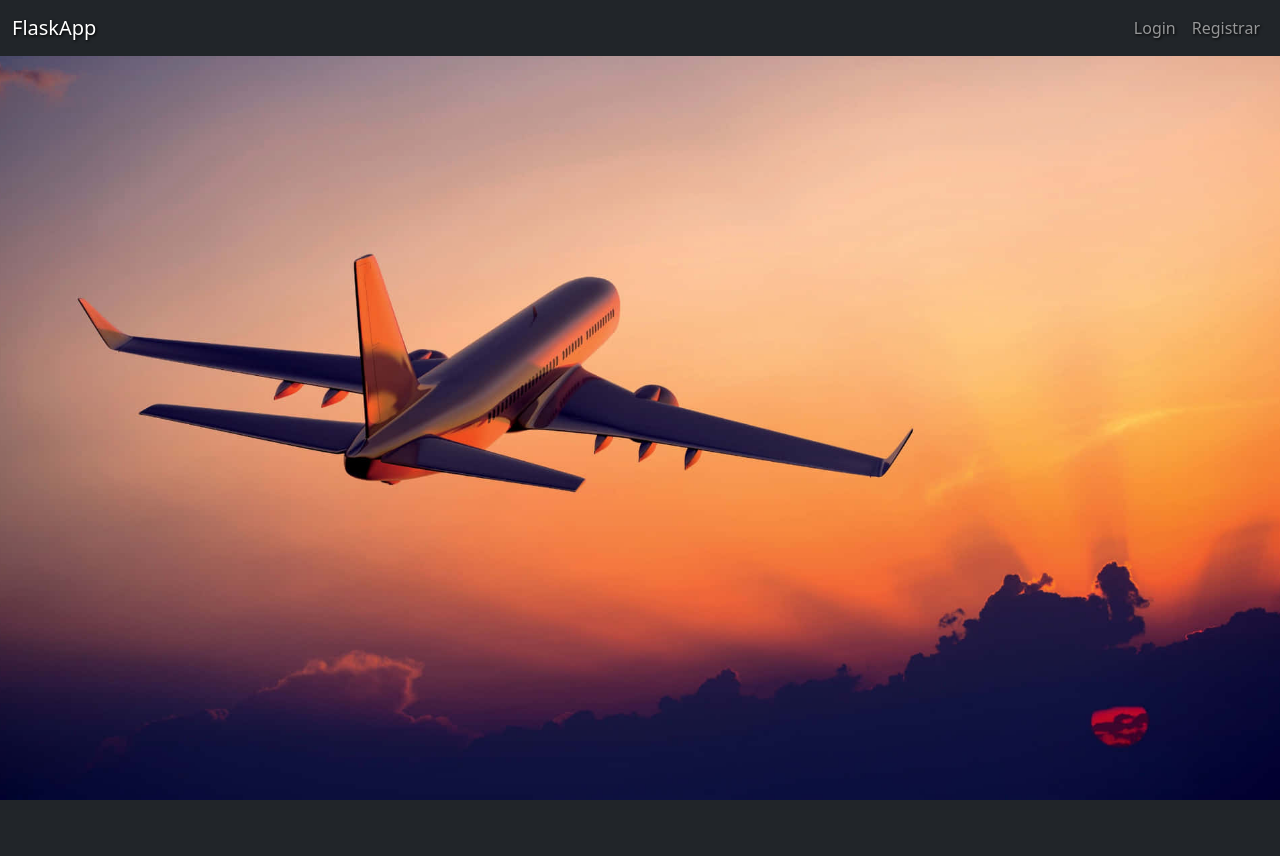
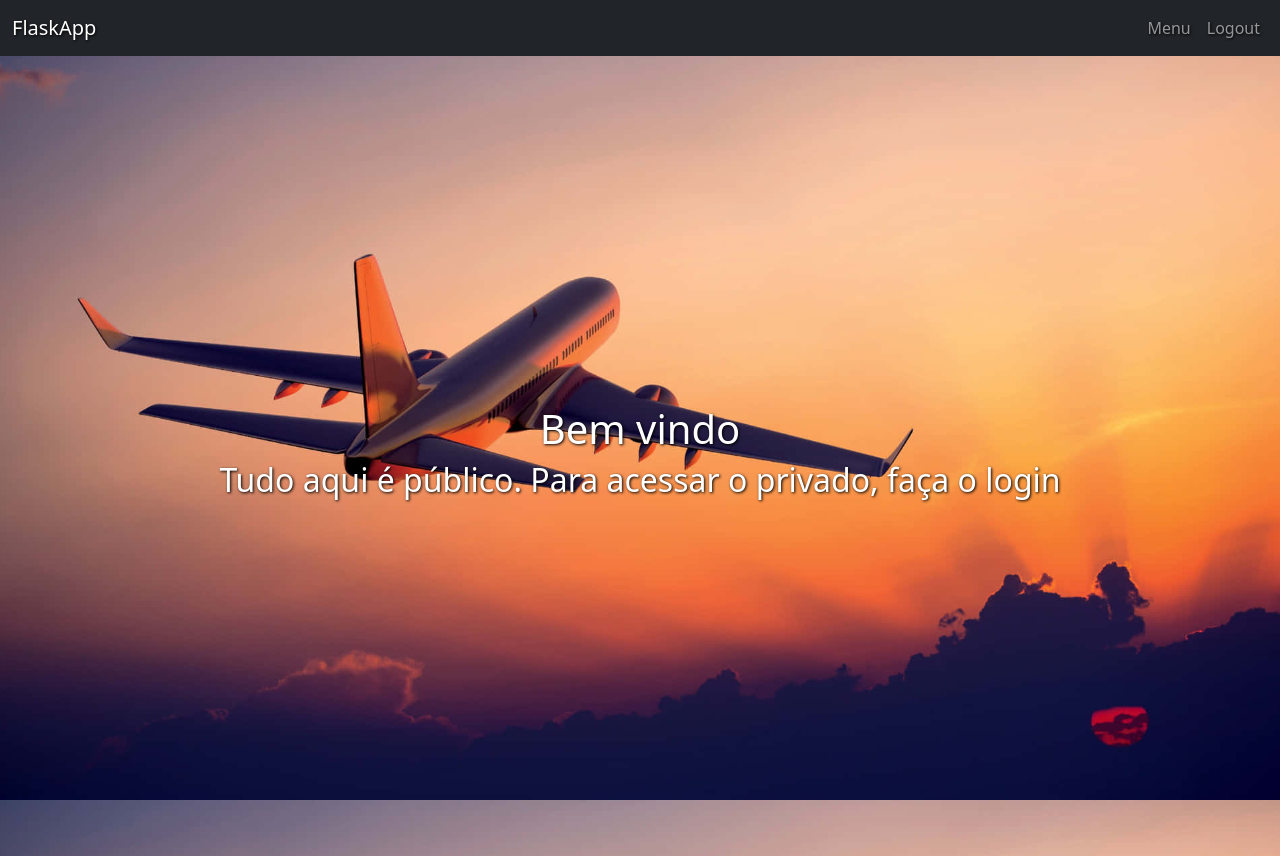
Before and after one commit to Lucasdias79931/airportSystem, a Flask app: page / in a window 1280 px wide. Before the commit the page ends 800 px from the top, so only its background shows below. Run offline with Flask 3, Linux system fonts and the light colour scheme; the visitor is signed in with stand-in values (Sample User, id 1).

Commit message:
login estruturado

```diff
--- a/src/auth/authRoute.py
+++ b/src/auth/authRoute.py
@@ -16,7 +16,7 @@ def login():
             return redirect(url_for("menu.menu"))
         else:
             flash("CPF ou senha inválidos", "danger")
-            return redirect(url_for("auth.login"))
+            return redirect(url_for("home"))
 
     return render_template("login.html")
 
--- /dev/null
+++ b/src/home/homeRoute.py
@@ -0,0 +1,9 @@
+# src/home/homeRoute.py
+from flask import Blueprint, session, render_template, redirect, url_for
+
+home_bp = Blueprint("home", __name__, url_prefix="/")
+
+@home_bp.route("/")
+def index():
+
+    return render_template("home.html")
--- a/templates/home.html
+++ b/templates/home.html
@@ -3,28 +3,45 @@
 {% block title %}Página Inicial - FlaskApp{% endblock %}
 
 {% block head %}
-  <style>
-    body {
+<style>
+  body, html {
+    height: 100%;
+    margin: 0;
+  }
+  body {
     background: url("{{ url_for('static', filename='images/background.jpg') }}") no-repeat center center fixed;
     background-size: cover;
     color: white;
     text-shadow: 1px 1px 3px black;
   }
-  </style>
-
+  .overlay {
+    height: 100%;
+    width: 100%;
+    display: flex;
+    justify-content: center;
+    align-items: center;
+    flex-direction: column;
+    text-align: center;
+  }
+</style>
 {% endblock %}
 
 {% block nav %}
 <nav class="navbar navbar-expand-lg navbar-dark bg-dark w-100">
   <div class="container-fluid">
-    <a class="navbar-brand" href="/">FlaskApp</a>
+    <a class="navbar-brand" href="{{ url_for('home.index') }}">FlaskApp</a>
     <button class="navbar-toggler" type="button" data-bs-toggle="collapse" data-bs-target="#navbarNav">
       <span class="navbar-toggler-icon"></span>
     </button>
     <div class="collapse navbar-collapse" id="navbarNav">
       <ul class="navbar-nav ms-auto">
-        <li class="nav-item"><a class="nav-link" href="/auth/login">Login</a></li>
-        <li class="nav-item"><a class="nav-link" href="#">Registrar</a></li>
+        {% if session.get('usuario') %}
+          <li class="nav-item"><a class="nav-link" href="{{ url_for('menu.menu') }}">Menu</a></li>
+          <li class="nav-item"><a class="nav-link" href="{{ url_for('auth.logout') }}">Logout</a></li>
+        {% else %}
+          <li class="nav-item"><a class="nav-link" href="{{ url_for('auth.login') }}">Login</a></li>
+          <li class="nav-item"><a class="nav-link" href="#">Registrar</a></li>
+        {% endif %}
       </ul>
     </div>
   </div>
@@ -32,6 +49,8 @@
 {% endblock %}
 
 {% block content %}
-
-  </div>
+<div class="overlay">
+  <h1>Bem vindo</h1>
+  <h2>Tudo aqui é público. Para acessar o privado, faça o login</h2>
+</div>
 {% endblock %}
```
Also changed, not shown: Utils.py (added, +11 -0 lines), config.py (+7 -2 lines), src/menu/menuRoute.py (+5 -7 lines), src/user/userRepository.py (added, +28 -0 lines), templates/Menu.html (+17 -8 lines), __init__.py (added), src/auth/authRepository.py (line endings or trailing spaces), src/home/__init__.py (added), src/user/__init__.py (added), 1 other file.
